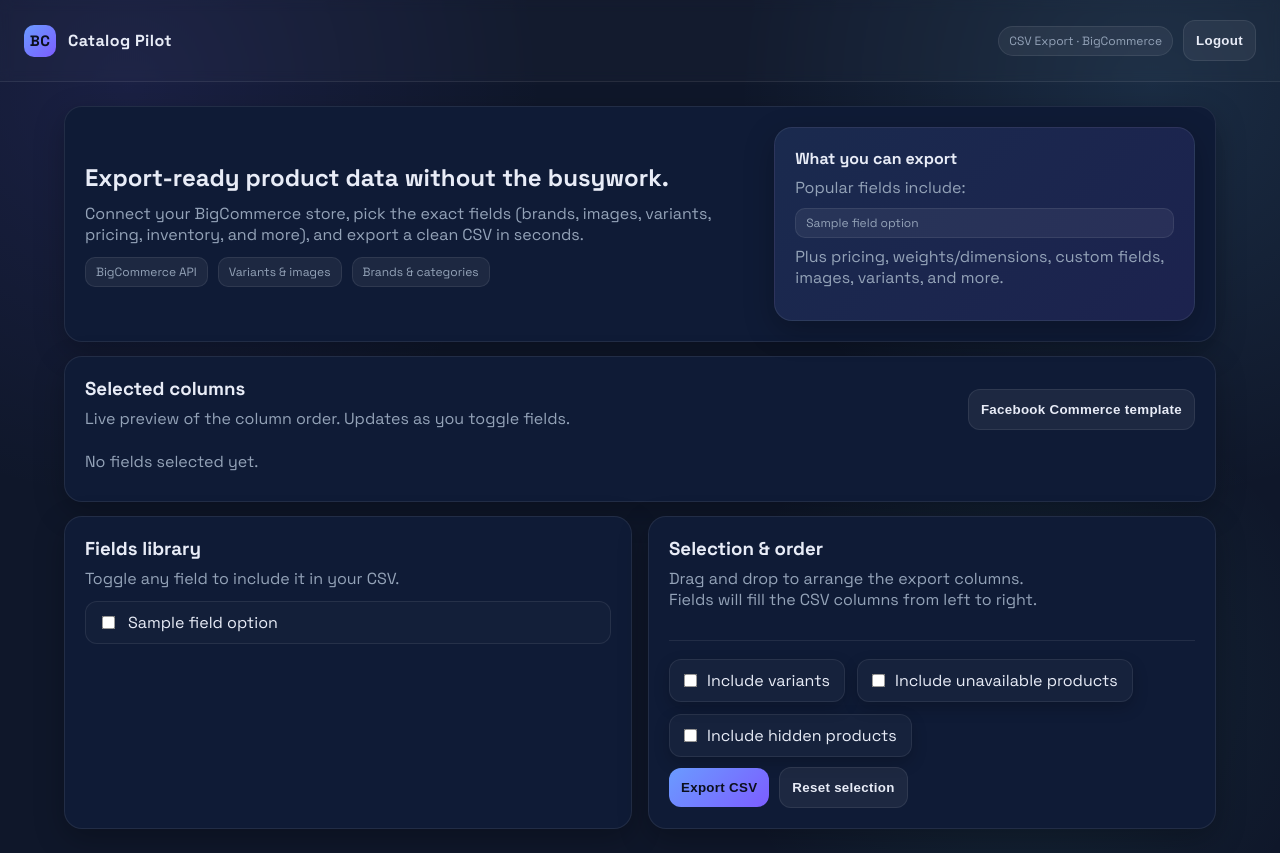
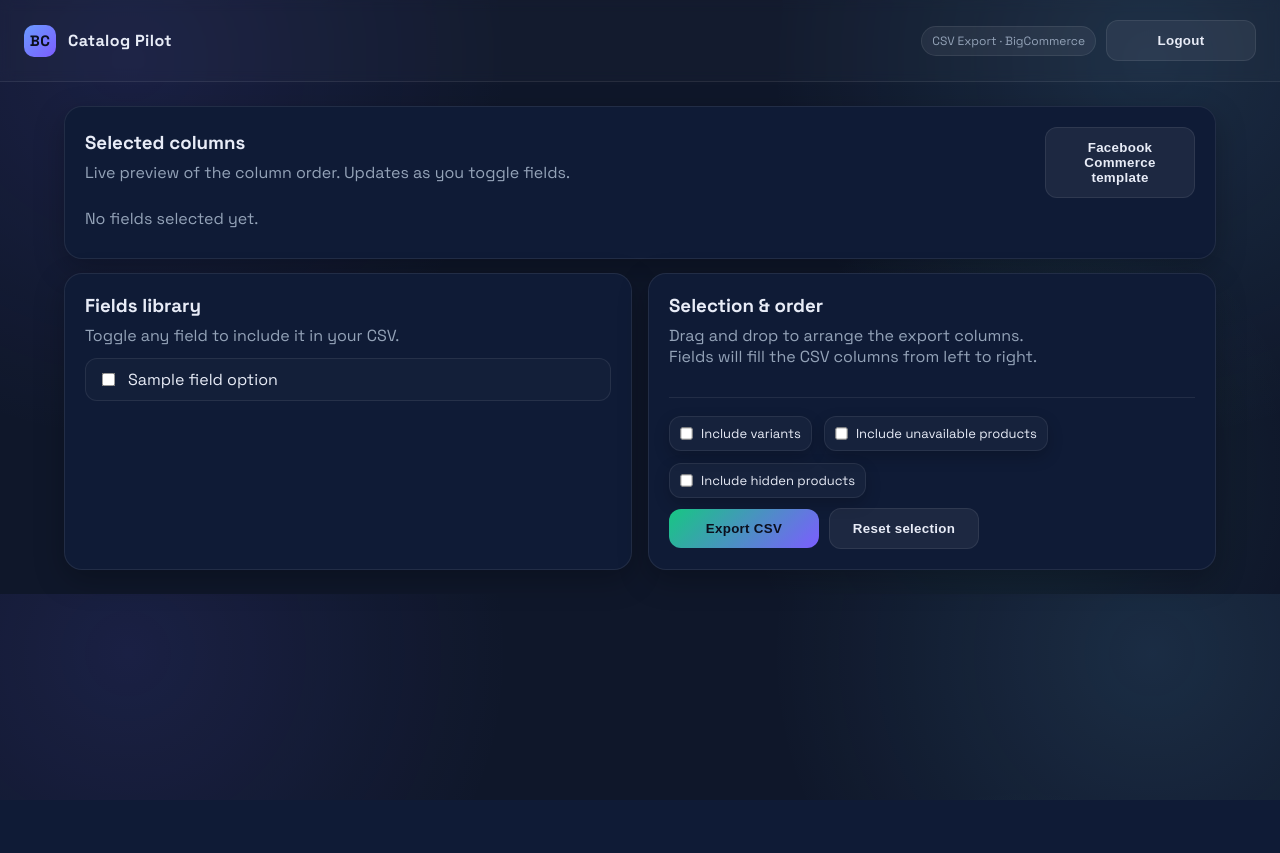
Before and after one commit to kaiser-dekam/BC_Product_Exporter, a Flask app: template templates/index.html in a window 1280 px wide. After the commit the page ends 751 px from the top, so only its background shows below. Run offline with Flask 3, Linux system fonts and the light colour scheme; the template is opened without the code that fills it: most values are stand-ins (such as "Sample title", 1, 10 or a date in 2020); some libraries are stand-ins or nearby versions.

Commit message:
UI Changes & Google Tag Setup
Change some colors on buttons, hid the hero section once the user submits information, and setup Google Tag.

```diff
--- a/templates/base.html
+++ b/templates/base.html
@@ -82,6 +82,7 @@
         h1, h2, h3, h4 { margin: 0 0 8px; }
         p { margin: 0 0 12px; color: var(--muted); }
         .muted { color: var(--muted); }
+        .emphasize {background: linear-gradient(135deg, var(--accent), var(--accent-2)); }
         .pill-list { display: grid; gap: 8px; grid-template-columns: repeat(auto-fit, minmax(220px, 1fr)); }
         label.field-pill {
             display: flex;
@@ -117,6 +118,14 @@
             background: linear-gradient(135deg, var(--accent), var(--accent-2));
             color: #0b0f1d;
             font-weight: 700;
+            width: 150px;
+            letter-spacing: 0.3px;
+            transition: transform 0.15s ease, box-shadow 0.2s;
+        }
+        .export-button {
+            background: linear-gradient(135deg, #16c782, #7c5dff);
+            color: #0b0f1d;
+            font-weight: 700;
             letter-spacing: 0.3px;
             transition: transform 0.15s ease, box-shadow 0.2s;
         }
@@ -148,6 +157,7 @@
         .inline { display: flex; gap: 10px; align-items: center; flex-wrap: wrap; }
         .badge { padding: 6px 10px; border-radius: 10px; background: rgba(255,255,255,0.06); border: 1px solid var(--border); font-size: 12px; color: var(--muted); }
         .filter-bar { display: flex; gap: 12px; flex-wrap: wrap; align-items: center; margin-bottom: 10px; }
+        .filter-bar .toggle { padding: 8px 10px; font-size: 13px; gap: 8px; }
         .toggle {
             display: inline-flex;
             align-items: center;
@@ -159,6 +169,7 @@
             box-shadow: 0 6px 16px rgba(0,0,0,0.2);
         }
         .toggle input[type="checkbox"] { margin: 0; }
+        .filter-bar .toggle input[type="checkbox"] { transform: scale(0.95); }
         .tab-preview {
             display: flex;
             gap: 10px;
@@ -223,8 +234,22 @@
         }
         .modal-header { display: flex; justify-content: space-between; align-items: center; }
         .close-btn { cursor: pointer; border: none; background: none; color: var(--muted); font-size: 20px; }
+        #data-safe {
+            font-size: 10px;
+            color: var(--muted);
+            margin-bottom: 12px;
+        }
     </style>
 </head>
+<!-- Google tag (gtag.js) -->
+<script async src="https://www.googletagmanager.com/gtag/js?id=G-HP93TXCSGQ"></script>
+<script>
+  window.dataLayer = window.dataLayer || [];
+  function gtag(){dataLayer.push(arguments);}
+  gtag('js', new Date());
+
+  gtag('config', 'G-HP93TXCSGQ');
+</script>
 <body>
     <header class="nav">
         <div class="brand">
--- a/templates/index.html
+++ b/templates/index.html
@@ -5,10 +5,10 @@
     <input type="hidden" name="store_hash" id="store_hash_field" value="{{ saved_creds.get('store_hash', '') }}">
     <input type="hidden" name="client_id" id="client_id_field" value="{{ saved_creds.get('client_id', '') }}">
     <input type="hidden" name="access_token" id="access_token_field" value="{{ saved_creds.get('access_token', '') }}">
-    <section class="card" style="margin-bottom: 14px;">
+    <section class="card" id="hero-section" style="margin-bottom: 14px;">
         <div class="layout-grid" style="grid-template-columns: 1.6fr 1fr; align-items: center;">
             <div>
-                <h1 style="margin-bottom: 10px;">Export-ready product data without the busywork.</h1>
+                <h1 style="margin-bottom: 10px;">Easily export product data into the exact CSV you need.</h1>
                 <p class="muted" style="margin-bottom: 12px;">Connect your BigCommerce store, pick the exact fields (brands, images, variants, pricing, inventory, and more), and export a clean CSV in seconds.</p>
                 <div class="inline">
                     <div class="badge">BigCommerce API</div>
@@ -42,7 +42,7 @@
                 <p class="muted">Paste your store hash, client ID, and access token to continue.</p>
                 <p class="muted">We recommend Read-Only access and rotate your credentials often.</p>
                 <p class="muted">We never store your credentials, but the ability create an account and save them for the future is coming soon.</p>
-                <button type="button" id="cta-api" class="secondary">Continue with API credentials</button>
+                <button type="button" id="cta-api" >Get Started</button>
             </div>
             <!-- <div class="card" style="background: rgba(255,255,255,0.03);">
                 <h4>Sign in (optional)</h4>
@@ -105,7 +105,7 @@
                 </label>
             </div>
             <div class="inline">
-                <button type="submit">Export CSV</button>
+                <button type="submit" class="export-button">Export CSV</button>
                 <button type="button" class="secondary" id="reset-btn">Reset selection</button>
             </div>
         </section>
@@ -120,10 +120,10 @@
             <h4>Enter API credentials</h4>
             <button type="button" class="close-btn" data-close="api-modal">&times;</button>
         </div>
-        <p class="muted">Paste your BigCommerce credentials to continue.</p>
+        <p class="muted">Upload your BigCommerce API TXT file for easy entry or copy/paste your information to continue.</p>
         <div class="stack" id="api-modal-form">
             <label class="field-pill" style="flex-direction: column; align-items: flex-start;">
-                <span class="muted">Upload BigCommerce credentials txt (optional)</span>
+                <span class="muted">Upload BigCommerce credentials txt (Easiest)</span>
                 <input type="file" id="modal-api-file" accept=".txt">
             </label>
             <label class="field-pill" style="flex-direction: column; align-items: flex-start;">
@@ -138,6 +138,8 @@
                 <span class="muted">Access token</span>
                 <input type="password" id="modal-access-token" placeholder="access_token">
             </label>
+            <p id="data-safe">No information is stored on our servers or in any database. Your information here will be erased when you leave the site.</p>
+            <p id="data-safe">We're too busy running our own BigCommerce store to even attempt to take your data.</p>
             <div class="inline">
                 <button type="button" id="api-continue">Continue</button>
                 <button type="button" class="secondary" data-close="api-modal">Cancel</button>
@@ -221,6 +223,7 @@
     const builderSection = document.getElementById('builder-section');
     const selectionShell = document.getElementById('selection-shell');
     const gateCard = document.getElementById('gate-card');
+    const heroSection = document.getElementById('hero-section');
     const ctaApi = document.getElementById('cta-api');
     const ctaAuth = document.getElementById('cta-auth');
     const hasSessionCreds = {{ 'true' if saved_creds else 'false' }};
@@ -385,6 +388,9 @@
         }
         if (gateCard) {
             gateCard.style.display = 'none';
+        }
+        if (heroSection) {
+            heroSection.style.display = 'none';
         }
         const selectedValues = Array.from(checkboxes).filter(cb => cb.checked).map(cb => cb.value);
         if (!selectedValues.length) {
```
